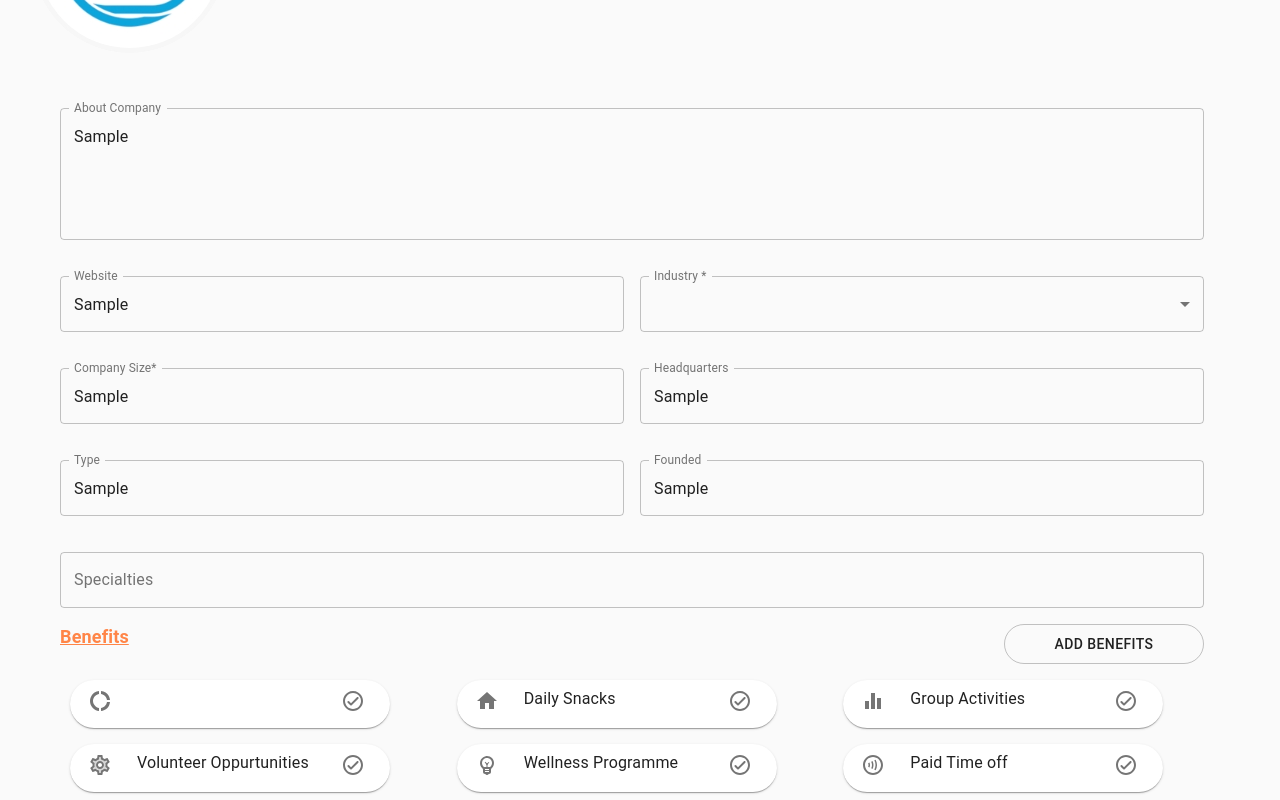
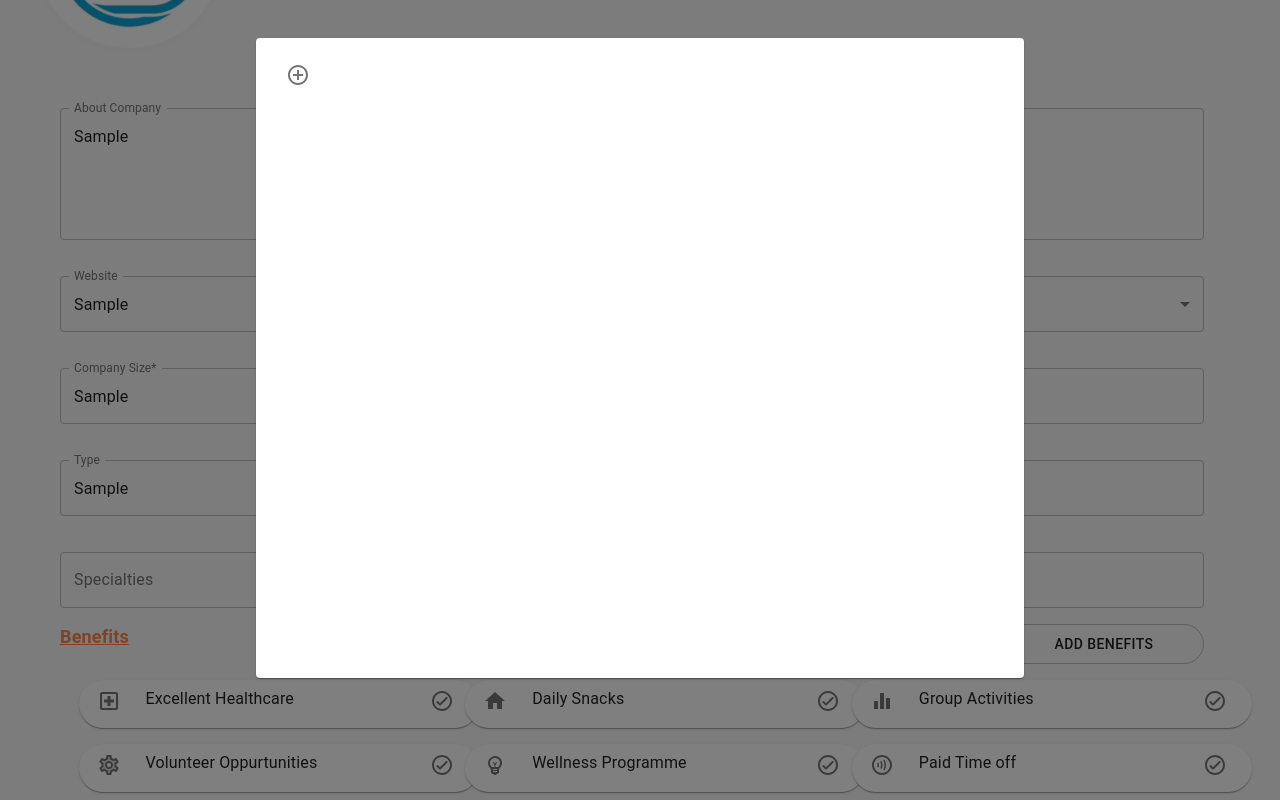
Before and after one commit to Samiur-UTI/GridTask, a React (Create React App) app: page / in a window 1280 px wide. Both pictures are taken after typing "Sample", "Sample", "Sample", "Sample", "Sample", "Sample" into the empty fields and a click on the button "ADD BENEFITS". Shown: the part 322-1122 px from the top of the page. Built offline with nearby package versions, Linux system fonts and the light colour scheme.

Commit message:
modal init

```diff
--- a/src/components/button/button.component.jsx
+++ b/src/components/button/button.component.jsx
@@ -1,5 +1,6 @@
-import React from 'react'
-import {Button,makeStyles} from '@material-ui/core';
+import {useState} from 'react'
+import {Button,makeStyles,Modal} from '@material-ui/core';
+import UseModal from '../../page/modal/modal.page';
 const useStyles = makeStyles((theme) => ({
     root: {
         width:'200px',
@@ -10,9 +11,21 @@ const useStyles = makeStyles((theme) => ({
 }))
 export default function ButtonUse() {
     const classes = useStyles();
+    const [open, setOpen] = useState(false);
+
+    const handleOpen = () => {
+        setOpen(true);
+    };
+
+    const handleClose = () => {
+        setOpen(false);
+    };
     return (
         <div>
-            <Button className={classes.root} variant="outlined">Add Benefits</Button>
+            <Button className={classes.root} variant="outlined" onClick={handleOpen}>Add Benefits</Button>
+            <Modal open={open} onClose={handleClose}>
+                <UseModal/>
+            </Modal>
         </div>
     )
 }
--- a/src/components/card/card.component.jsx
+++ b/src/components/card/card.component.jsx
@@ -3,11 +3,11 @@ import {Card,Typography,FormControlLabel,Checkbox,makeStyles} from "@material-ui
 import CheckCircleOutlineRoundedIcon from '@material-ui/icons/CheckCircleOutlineRounded';
 const useStyles = makeStyles((theme) => ({
     root: {
-        width:'20rem',
+        width:'25rem',
         height: '3rem',
         borderRadius:"50px 50px 50px 50px",
         justifyContent:"space-between",
-        marginLeft:'10px'
+        marginLeft:'5%'
     },
     rounderCheck: {
         float:'right',
--- /dev/null
+++ b/src/page/modal/modal.page.jsx
@@ -0,0 +1,29 @@
+import React from 'react'
+import ControlPointOutlinedIcon from '@material-ui/icons/ControlPointOutlined';
+import {Card,Typography,FormControlLabel,Checkbox,makeStyles,Grid} from "@material-ui/core";
+const useStyles = makeStyles((theme) => ({
+    root: {
+        width:'60%',
+        height:'80%',
+        position:'absolute',
+        marginLeft:'20%',
+        marginTop:'3%',
+        padding: theme.spacing(2, 4, 3)
+    },
+    addition: {
+
+    }
+}))
+export default function UseModal() {
+    const classes = useStyles();
+    return (
+      <Grid container>
+            <Card className={classes.root}>
+                <FormControlLabel className={classes.addition}
+                        control={<Checkbox  icon={<ControlPointOutlinedIcon/>} name="checkedH" />}
+                />
+
+            </Card>
+      </Grid>
+    )
+}
--- a/src/storage/icons.js
+++ b/src/storage/icons.js
@@ -1,5 +1,5 @@
 import React from 'react'
-import DonutLargeIcon from '@material-ui/icons/DonutLarge';
+import LocalHospitalOutlinedIcon from '@material-ui/icons/LocalHospitalOutlined';
 import HomeIcon from '@material-ui/icons/Home';
 import EqualizerIcon from '@material-ui/icons/Equalizer';
 import SettingsTwoToneIcon from '@material-ui/icons/SettingsTwoTone';
@@ -9,8 +9,8 @@ export default function icons() {
     return (
      [
         {
-            component: <DonutLargeIcon/>,
-            title: null
+            component: <LocalHospitalOutlinedIcon/>,
+            title:'Excellent Healthcare'
         },
         {
             component: <HomeIcon/>,
```
